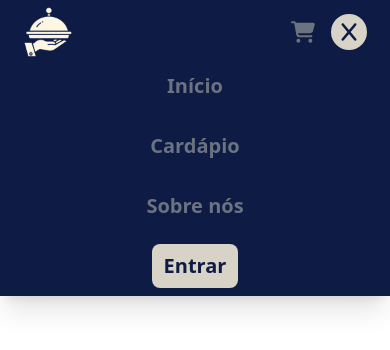
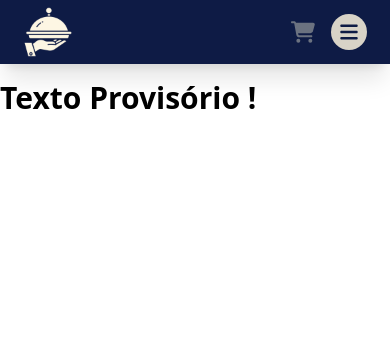
Before and after one commit to fernandesfabio/getfood-fernandes, a React (Create React App) app: page / in a window 390 px wide. Shown: the top 350 px of the page. Built offline with nearby package versions, Linux system fonts and the light colour scheme.

Commit message:
Feito alguns ajustes e estruturação das pastas do projeto

```diff
--- a/public/index.html
+++ b/public/index.html
@@ -7,23 +7,12 @@
     <meta name="theme-color" content="#000000" />
     <meta
       name="description"
-      content="Web site created using create-react-app"
+      content="Site de vendas de comida, A MELHOR ESCOLHA NO MELHOR PREÇO, somos a GetFood "
     />
 
     <title>GetFood</title>
   </head>
   <body>
-    <noscript>You need to enable JavaScript to run this app.</noscript>
     <div id="root"></div>
-    <!--
-      This HTML file is a template.
-      If you open it directly in the browser, you will see an empty page.
-
-      You can add webfonts, meta tags, or analytics to this file.
-      The build step will place the bundled scripts into the <body> tag.
-
-      To begin the development, run `npm start` or `yarn start`.
-      To create a production bundle, use `npm run build` or `yarn build`.
-    -->
   </body>
 </html>
--- a/src/App.js
+++ /dev/null
@@ -1,18 +0,0 @@
-
-import { ItemListContainer } from './components/Cart/ItemListContainer';
-import NavBar from './components/NavBar';
-
-
-
-function App() {
-  return (
-
-    <div className="App">
-    <NavBar />
-    <ItemListContainer />
-
-    </div>
-  );
-}
-
-export default App;
--- a/src/components/NavBar/index.jsx
+++ b/src/components/NavBar/index.jsx
@@ -4,7 +4,7 @@ import logoName from './../assets/images/getfood-name.png';
 import {CartWidget} from "./../Cart/CartWidget";
 import React, {useState} from "react";
 
-function NavBar() {
+export const NavBar = () => {
 
   const [showMenu, setshowMenu] = useState(false)
   let Links = [
@@ -14,17 +14,17 @@ function NavBar() {
   ]
 
   return (
-    <div className="NavBar">
-      <header className="flex justify-between h-16 items-center bg-[#0e1b45] shadow-xl gap-8 z-10 px-[6%]">
+    <div className="shadow-xl fixed w-full">
+      <header className="flex justify-between h-16 items-center bg-[#0e1b45] gap-8 z-10 px-[6%]">
         <div className="flex justify-between items-center gap-1">
           <a href="#"><img className="w-[50px]" src={logo} /></a>
           <a  className="hidden lg:block" href="#"><img className="w-[150px]" src={logoName} /></a>
         </div>
-        <nav className={`absolute -top-full left-0 max-lg:bg-[#0e1b45] w-full flex flex-col gap-6 items-center py-2 shadow-xl lg:static lg:flex-row lg:justify-between ${ showMenu ? "top-full" : "top-16"} `}>
-          <ul className="flex flex-col items-center justify-between lg:flex-row gap-8 lg:ml-[30%]">
+        <nav className={`absolute flex flex-col items-center justify-between w-full top-0 left-0 py-2 pb-7 shadow-xl max-lg:bg-[#0e1b45] gap-6 lg:pb-2 lg:flex md:top-[64px] lg:static lg:flex-row ${ showMenu ? "top-[64px]" : "hidden"} `}>
+          <ul className="flex flex-col items-center lg:flex-row gap-8 lg:ml-[30%]">
           {
             Links.map((link)=>(
-              <li key={link.name} className="text-xl font-bold list-none">
+              <li key={link.name} className="text-lg font-bold list-none">
                 <a href={link.link}className="text-gray-500 hover:text-[#fdf6e3] duration-500">{link.name}</a>
               </li>
 
@@ -33,7 +33,7 @@ function NavBar() {
           </ul>
 
           <div>
-            <a href="##" className=""><button className="text-xl text-[#0e1b45] bg-[#d8d3c7] hover:bg-[#fdf6e3] duration-500 px-3 py-2 font-bold border-0 rounded-lg lg:mr-4">Entrar</button></a>
+            <a href="##" className=""><button className="text-xl text-[#0e1b45] bg-[#d8d3c7] hover:bg-[#fdf6e3] duration-500 px-3 py-2 font-bold border-0 rounded-lg">Entrar</button></a>
           </div>
         </nav>
         <div className="flex justify-between items-center gap-4">
@@ -41,9 +41,9 @@ function NavBar() {
         <button onClick={() => setshowMenu(!showMenu)} className="text-[#0e1b45] text-xl bg-[#d8d3c7] hover:bg-[#fdf6e3] p-2 rounded-full lg:hidden">
           {
             showMenu ?(
+              <FaX />
+            ): (
               <FaBars />
-            ): (
-              <FaX />
             )
           }
         </button>
@@ -53,4 +53,3 @@ function NavBar() {
     </div>
   );
 }
-export default NavBar;
--- a/src/index.js
+++ b/src/index.js
@@ -1,12 +1,12 @@
 import React from 'react';
 import ReactDOM from 'react-dom/client';
 import './index.css';
-import App from './App';
+import Home from './pages/Home/home';
 
 
 const root = ReactDOM.createRoot(document.getElementById('root'));
 root.render(
   <React.StrictMode>
-    <App />
+    <Home />
   </React.StrictMode>
 );
--- /dev/null
+++ b/src/pages/Home/home.jsx
@@ -0,0 +1,17 @@
+import { ItemListContainer } from '../../components/Cart/ItemListContainer';
+import { NavBar } from '../../components/NavBar';
+
+
+
+function Home() {
+  return (
+
+    <div className="Home">
+    <NavBar />
+    <ItemListContainer />
+
+    </div>
+  );
+}
+
+export default Home;
--- a/tailwind.config.js
+++ b/tailwind.config.js
@@ -4,11 +4,6 @@ module.exports = {
   theme: {
     extend: {
       colors:{
-        bgnav: '#212121',
-        'btn-yellow': '#cbe42f',
-        'light-yellow': '#f2ff7e',
-        'purple-bg':'#a62c79',
-        'orange-bg': '#ee5f36'
       }
     },
   },
```
